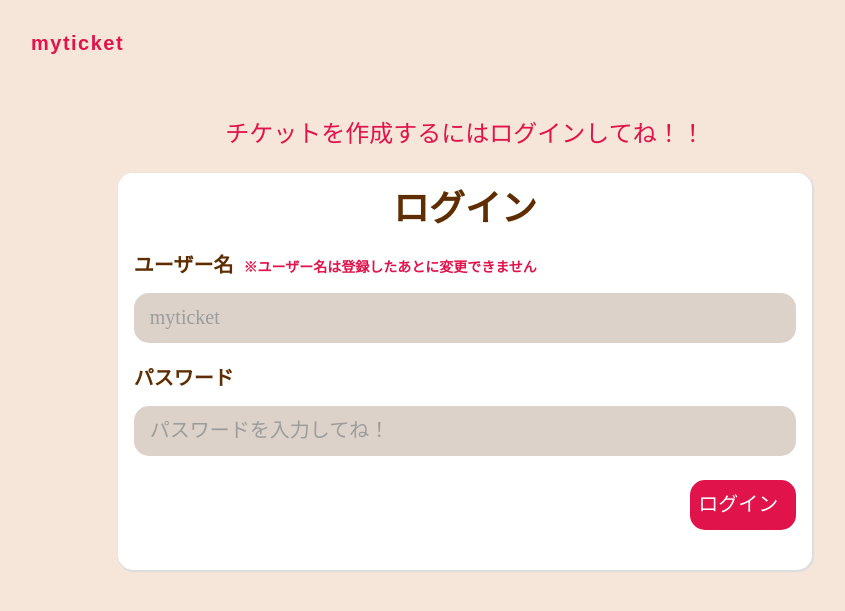
After one commit to gsh519/myticket, a PHP site: template views/login.view.php in a window 1280 px wide. The commit adds this page. Shown: the top 611 px of the page, without its empty margins (175-1020 px from the left). Run offline with PHP 8.4, Linux system fonts and the light colour scheme; the template is opened without the code that fills it, so the values that code supplies are empty; some libraries are stand-ins or nearby versions.

Commit message:
ログイン画面作成

```diff
--- a/create.php
+++ b/create.php
@@ -0,0 +1,2 @@
+<?php
+echo 'good';
--- a/css/style.scss
+++ b/css/style.scss
@@ -331,3 +331,75 @@
     font-size: 30px;
     color: $accent-color;
 }
+
+.login-title {
+    h1 {
+        font-size: 24px;
+        text-align: center;
+        color: $accent-color;
+    }
+}
+
+.login-form {
+    max-width: 80%;
+    margin: 24px auto 0;
+    padding: 16px;
+    background-color: #fff;
+    box-shadow: 1px 1px 1px 1px #ddd;
+    border-radius: 15px;
+    text-align: center;
+    font-size: 20px;
+    color: $font-color;
+    h1 {
+        margin-bottom: 24px;
+        font-size: 36px;
+        font-weight: bold;
+        color: $font-color;
+    }
+}
+
+.form-area {
+    &--btn {
+        display: flex;
+        justify-content: flex-end;
+        align-items: center;
+    }
+    margin-bottom: 24px;
+    label {
+        display: block;
+        text-align: left;
+        margin-bottom: 16px;
+        font-weight: bold;
+    }
+
+    input {
+        display: block;
+        width: 100%;
+        height: 50px;
+        background-color: #DDD2C9;
+        border-radius: 15px;
+        outline: #DDD2C9;
+        padding: 16px;
+        text-align: left;
+        color: #5E2D01;
+    }
+
+    small {
+        margin-left: 10px;
+        font-size: 14px;
+        color: $accent-color;
+    }
+
+    .btn {
+        display: flex;
+        justify-content: center;
+        align-items: center;
+        max-width: 16%;
+        padding: 8px;
+        background-color: $accent-color;
+        color: #fff;
+        &:hover {
+            opacity: 0.9;
+        }
+    }
+}
--- /dev/null
+++ b/login.php
@@ -0,0 +1,5 @@
+<?php
+require("./controllers/login-controller.php");
+
+$controller = new LoginController();
+$controller->main();
--- a/views/index.view.php
+++ b/views/index.view.php
@@ -21,7 +21,7 @@
 
             <div class="hero__link">
                 <div class="item">
-                    <a href="./create.php">
+                    <a href="./login.php">
                         <i class="fas fa-hand-holding-heart"></i>
                         チケットをわたす
                     </a>
--- /dev/null
+++ b/views/login.view.php
@@ -0,0 +1,57 @@
+<!DOCTYPE html>
+<html lang="ja">
+
+<head>
+    <meta charset="UTF-8">
+    <meta http-equiv="X-UA-Compatible" content="IE=edge">
+    <meta name="viewport" content="width=device-width, initial-scale=1.0">
+    <title>チケットをもらう</title>
+    <link rel="stylesheet" href="./css/reset.css">
+    <link rel="stylesheet" href="./css/style.min.css">
+
+    <link rel="stylesheet" href="https://cdnjs.cloudflare.com/ajax/libs/font-awesome/5.11.2/css/all.css">
+</head>
+
+<body>
+    <div class="wrapper">
+        <div class="logo logo--get"><a href="./">myticket</a></div>
+        <div class="login-title">
+            <h1>チケットを作成するにはログインしてね！！</h1>
+        </div>
+
+        <div class="login-form">
+            <h1>ログイン</h1>
+            <!-- エラー表示 -->
+            <?php if ($this->errors) : ?>
+                <ul>
+                    <?php foreach ($this->errors as $error) : ?>
+                        <li><?php $this->escape($error); ?></li>
+                    <?php endforeach; ?>
+                </ul>
+            <?php endif; ?>
+            <form action="" method="post">
+
+                <!-- ユーザー名 -->
+                <div class="form-area">
+                    <label for="username">ユーザー名<small>※ユーザー名は登録したあとに変更できません</small></label>
+                    <input type="text" name="username" id="username" class="username" placeholder="myticket" value="<?php $this->escape($user->username); ?>">
+                </div>
+
+                <!-- パスワード -->
+                <div class="form-area">
+                    <label for="password">パスワード</label>
+                    <input type="password" name="password" id="password" class="password" placeholder="パスワードを入力してね！" value="<?php $this->escape($user->password); ?>">
+                </div>
+
+                <div class="form-area form-area--btn">
+                    <input type="submit" name="add-user" class="btn" value="ログイン">
+                </div>
+            </form>
+        </div>
+
+    </div>
+
+    <script src="../js/script.js"></script>
+</body>
+
+</html>
```
Also changed, not shown: controllers/login-controller.php (added, +32 -0 lines), css/style.css (+74 -0 lines), entities/user.php (+16 -0 lines), css/style.min.css. Lines whose indentation alone changed are shown as unchanged.
